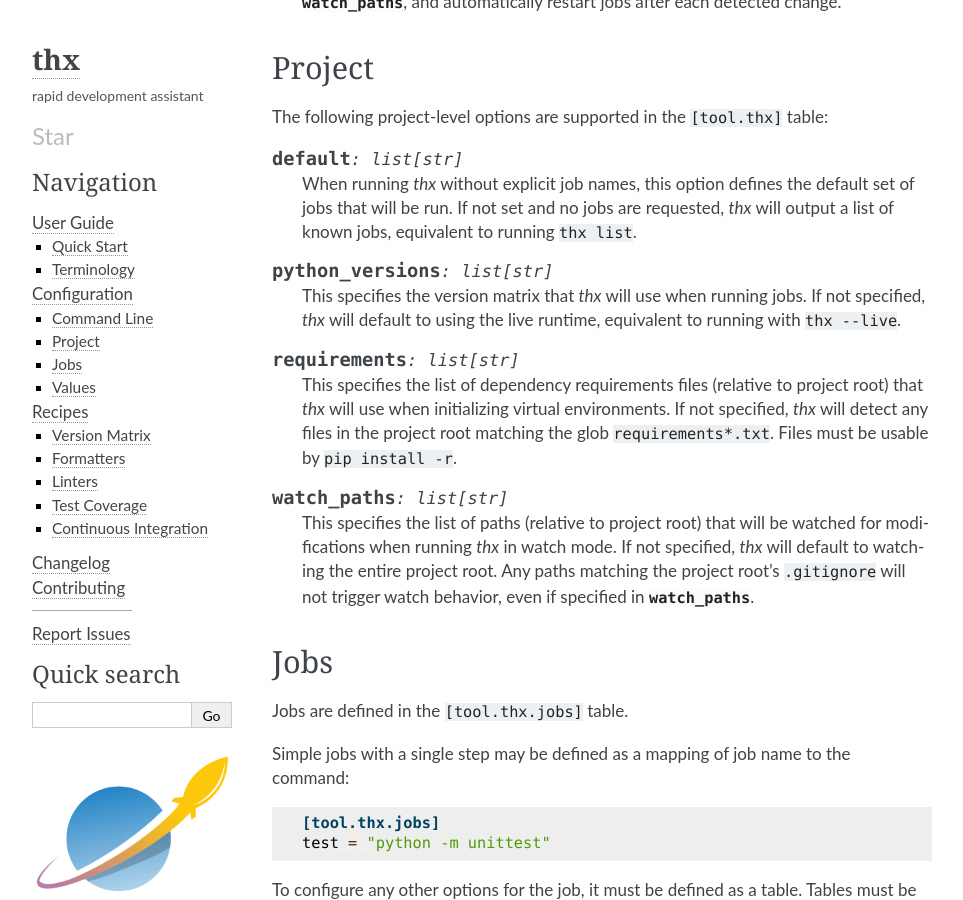
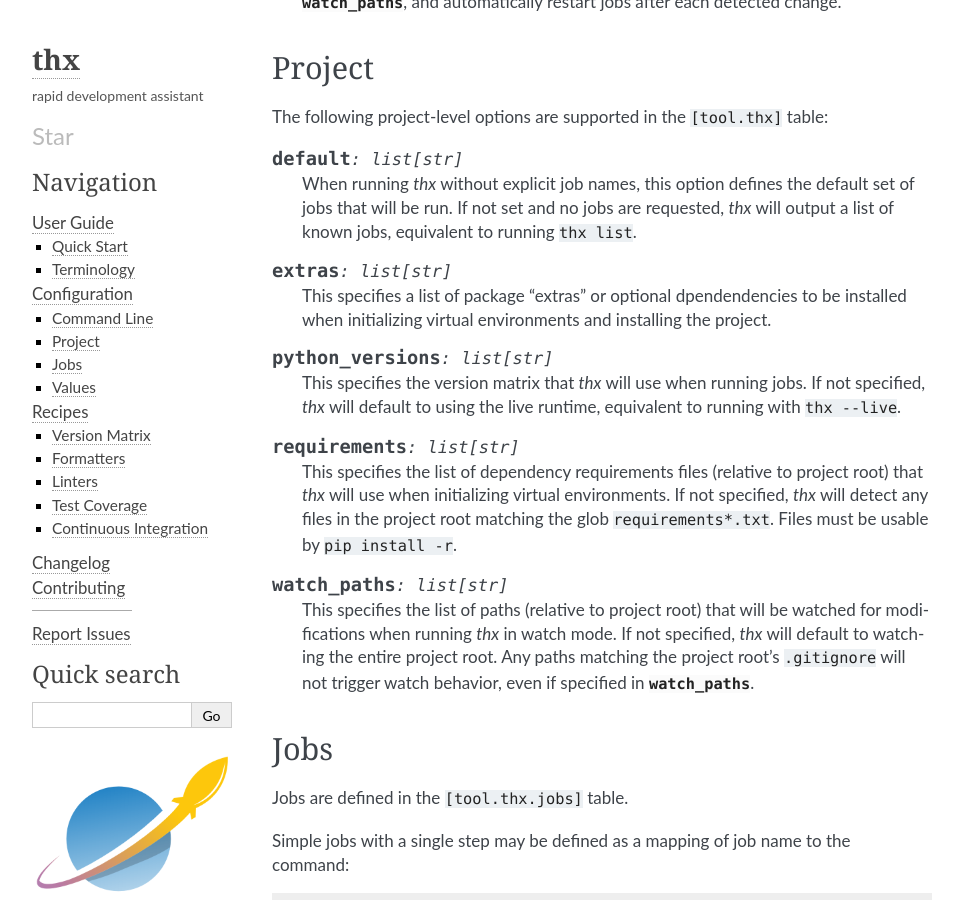
Before and after one commit to omnilib/thx, a Sphinx documentation site: the page built from docs/config.rst, in a window 1280 px wide and 900 px high, scrolled down 1125 px. Shown: the whole window, without its empty margins (148-1111 px from the left). Built offline with Sphinx 7.4.7, drawn with Linux system fonts in a browser that asks for light colours; some web fonts are replaced.

Commit message:
Document extras config option
ghstack-source-id: 6489cad093325c44232286ad5271fd88edbf8efd
Pull Request resolved: https://github.com/omnilib/thx/pull/106

```diff
--- a/docs/config.rst
+++ b/docs/config.rst
@@ -72,6 +72,12 @@ The following project-level options are supported in the ``[tool.thx]`` table:
     When running `thx` without explicit job names, this option defines the default set
     of jobs that will be run. If not set and no jobs are requested, `thx` will output a
     list of known jobs, equivalent to running ``thx list``.
+
+.. attribute:: extras
+    :type: list[str]
+
+    This specifies a list of package "extras" or optional dpendendencies to be
+    installed when initializing virtual environments and installing the project.
 
 .. attribute:: python_versions
     :type: list[str]
```
